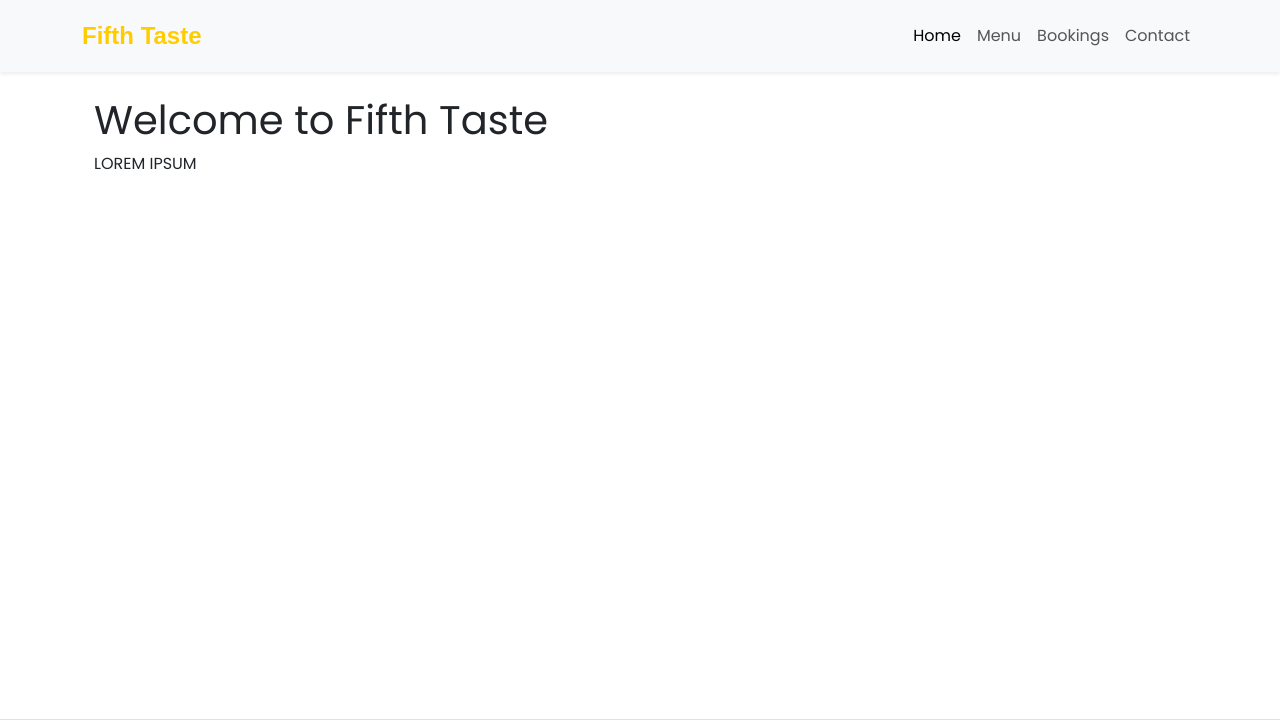
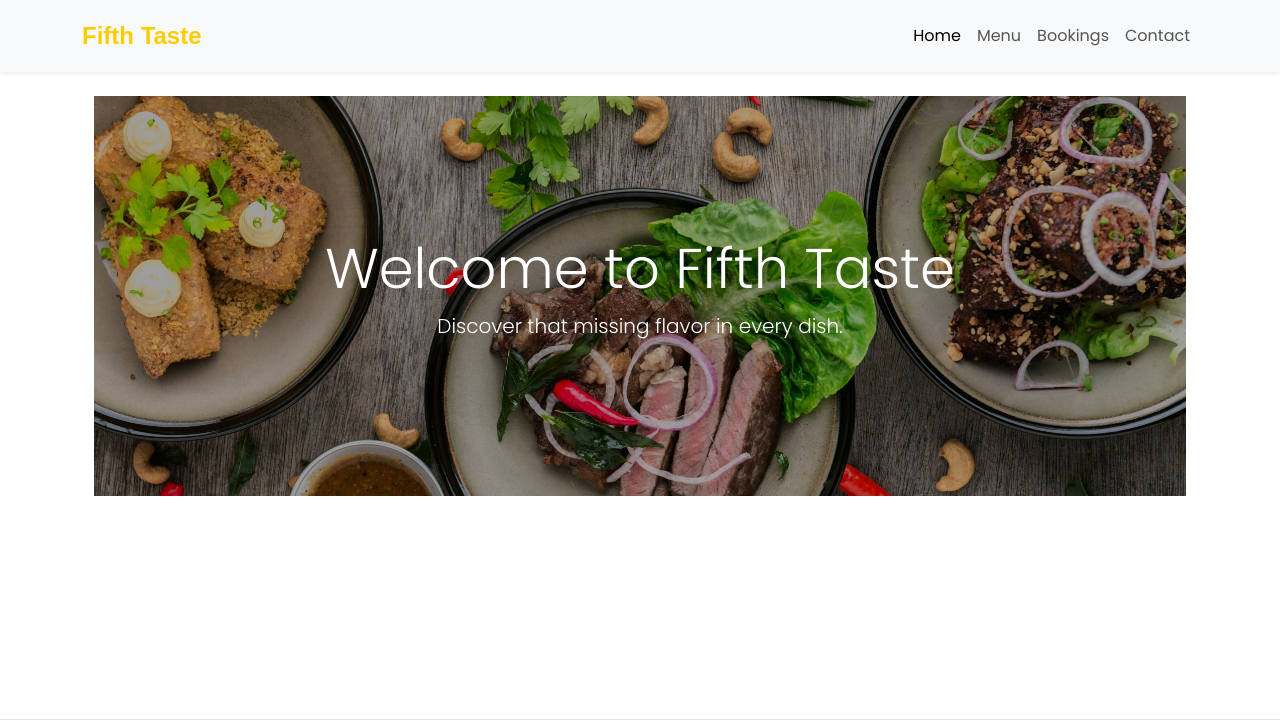
Before and after one commit to emilywade/fifth-taste, a Django app: page / in a window 1280 px wide. Shown: the top 720 px of the page. Run offline with Django 4.2, Linux system fonts and the light colour scheme; some web fonts are replaced.

Commit message:
adding jumbotron to homepage

```diff
--- a/bookings/templates/bookings/home.html
+++ b/bookings/templates/bookings/home.html
@@ -2,7 +2,11 @@
 
 {% block content %}
 <div class="container">
-    <h1>Welcome to Fifth Taste</h1>
-    <p>LOREM IPSUM</p>
+    <div class="jumbotron jumbotron-fluid" id="hero-jumbotron">
+        <div class="container text-center">
+            <h1 class="display-4">Welcome to Fifth Taste</h1>
+            <p class="lead">Discover that missing flavor in every dish.</p>
+        </div>
+    </div>
 </div>
 {% endblock %}
--- a/static/css/style.css
+++ b/static/css/style.css
@@ -64,3 +64,45 @@ footer p {
 .mt-3 {
     margin-top: 5px !important;
 }
+
+/* Home page Styles */
+#hero-jumbotron {
+    position: relative;
+    background-image: url('/static/images/homepage.jpg');
+    background-size: cover;
+    background-position: center center;
+    height: 50vh;
+    color: white;
+    display: flex;
+    justify-content: center;
+    align-items: center;
+}
+
+#hero-jumbotron::after {
+    content: '';
+    position: absolute;
+    top: 0;
+    left: 0;
+    right: 0;
+    bottom: 0;
+    background-color: rgba(0, 0, 0, 0.3);
+    z-index: 1;
+}
+
+#hero-jumbotron h1, #hero-jumbotron p {
+    position: relative;
+    z-index: 2;
+}
+
+@media (max-width: 768px) {
+    #hero-jumbotron p {
+        font-size: 1.25rem; /* Smaller text for tablets */
+    }
+}
+
+/* Adjust paragraph size for devices with a max-width of 480px (phones) */
+@media (max-width: 480px) {
+    #hero-jumbotron p {
+        font-size: 1rem; /* Smaller text for phones */
+    }
+}
```
Also changed, not shown: static/images/homepage.jpg (added), 2 other files.
